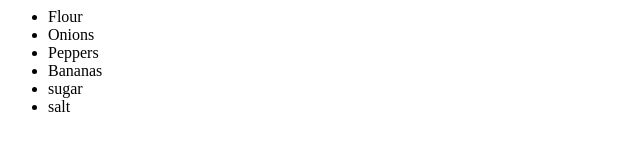
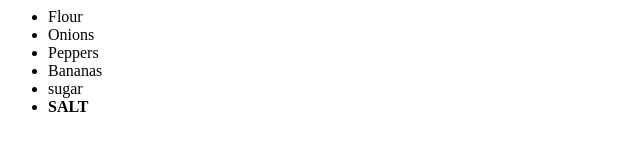
Before and after one commit to dantecarlesimo/gitTest, a plain HTML site: page index.html in a window 1280 px wide. Shown: the full height of the page, 0-640 px from the left. Drawn offline with Linux system fonts and the light colour scheme.

Commit message:
Making salt super important

```diff
--- a/index.html
+++ b/index.html
@@ -6,7 +6,8 @@
 			<li>Peppers</li>
 			<li>Bananas</li>
 			<li>sugar</li>
-			<li>salt</li>
+			<li><b>SALT</b></li>
+
 		</ul>
 	</body>
 </html>
```
